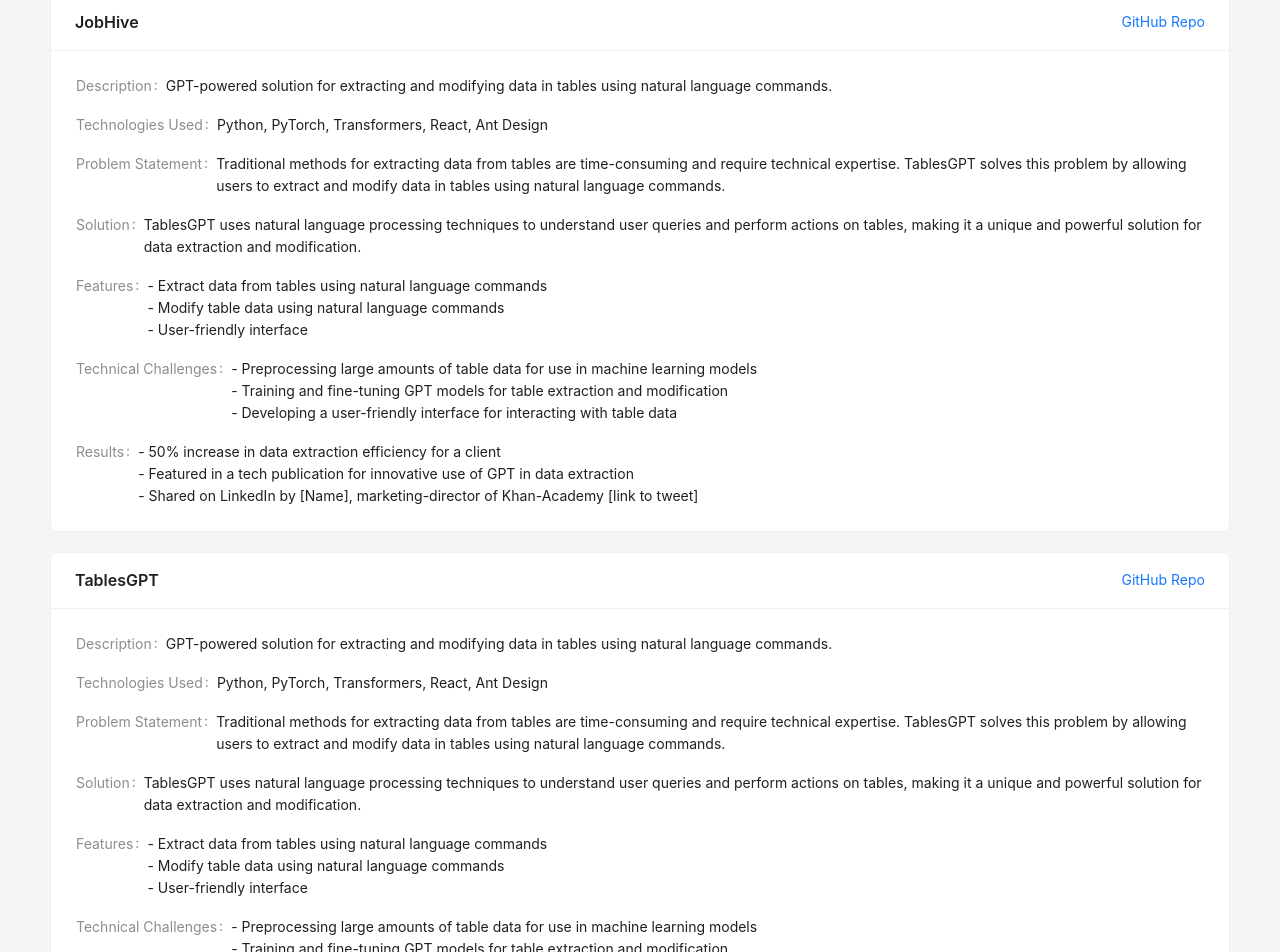
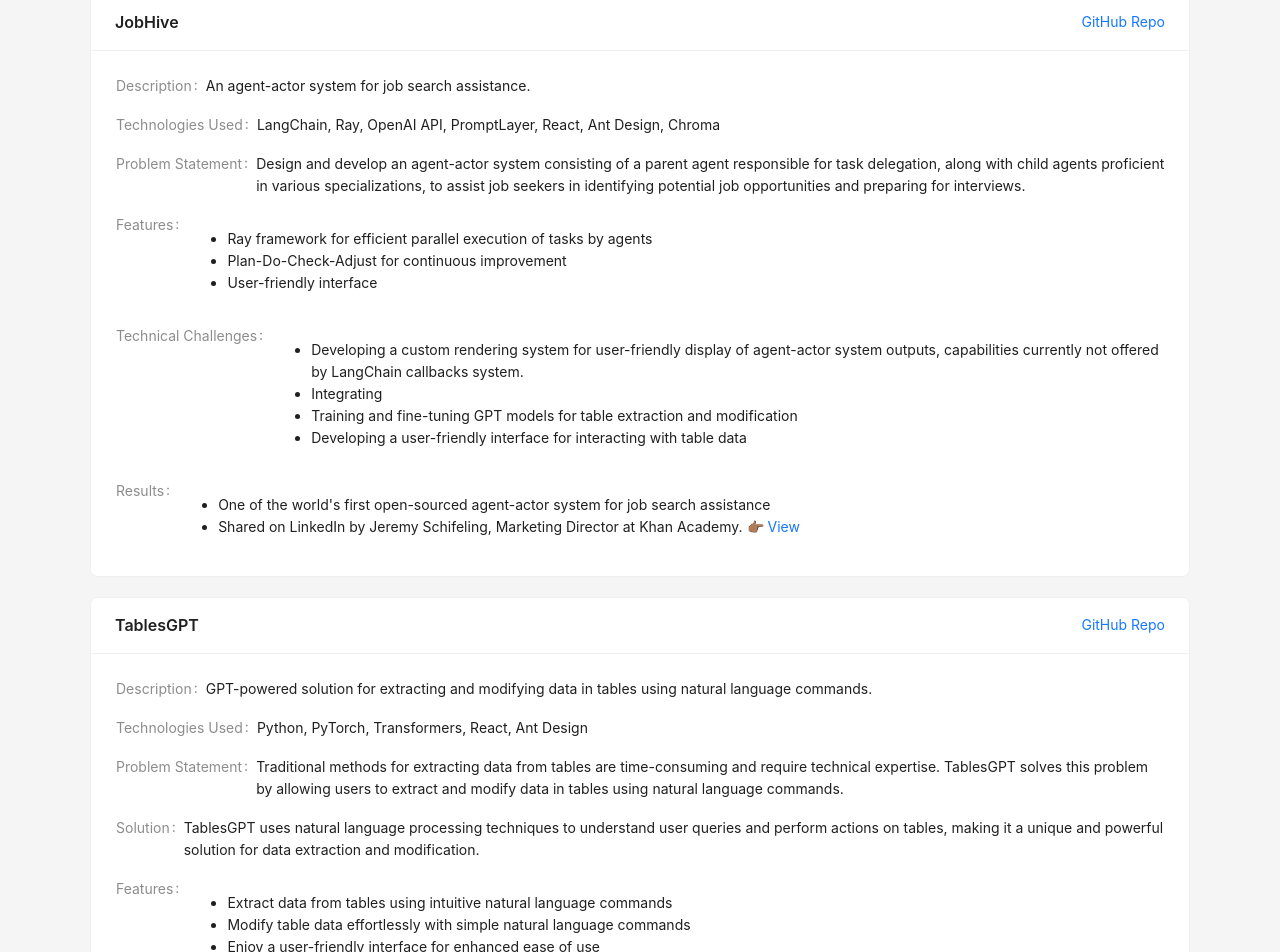
Before and after one commit to lightshifted/ml-portfolio, a React (Create React App) app: page / in a window 1280 px wide. Shown: the part 1058-2010 px from the top of the page. Built offline with nearby package versions, Linux system fonts and the light colour scheme.

Commit message:
updated JobHive project description

```diff
--- a/src/components/introductionCard/Introduction.jsx
+++ b/src/components/introductionCard/Introduction.jsx
@@ -11,8 +11,7 @@
         <Text>Prompt Engineer | Software Developer</Text>
         <Divider />
         <Text>
-        <p style={{ textAlign: "left" }}>As a prompt engineering and machine learning enthusiast with a high-level understanding of large language models, I excel in communication and enjoy teaching technical concepts while creating valuable documentation. I possess a creative hacker spirit, basic programming skills, and an organizational mindset that allows me to build teams and proactively address organizational needs. Passionate about making technology safe and beneficial, I anticipate risks, think creatively about new technologies, and stay informed on emerging research and industry trends.
-</p>
+        <p style={{ textAlign: "left" }}>As a prompt engineering and machine learning enthusiast with a high-level understanding of large language models, I excel in communication and enjoy teaching technical concepts while creating valuable documentation. I possess a creative hacker spirit, basic programming skills, and an organizational mindset that allows me to build teams and proactively address organizational needs. Passionate about making technology safe and beneficial, I anticipate risks, think creatively about new technologies, and stay informed on emerging research and industry trends.</p>
         </Text>
       </Card>
     </div>
--- a/src/components/navBar/Navbar.module.css
+++ b/src/components/navBar/Navbar.module.css
@@ -29,3 +29,10 @@
 .navbar-menu .ant-menu-item-selected a :local {
   color: #1890ff;
 }
+
+@media screen and (max-width: 767px) {
+  .navbar :local {
+    display: none;
+    height: 0px;
+  }
+}
--- a/src/components/projectsCard/Projects.jsx
+++ b/src/components/projectsCard/Projects.jsx
@@ -10,31 +10,35 @@
     <Card title="JobHive" extra={<a href="https://project-link">GitHub Repo</a>} style={{ marginBottom: 20 }}>
     <Descriptions column={1}>
       <Descriptions.Item label="Description">
-        GPT-powered solution for extracting and modifying data in tables using natural language commands.
+        An agent-actor system for job search assistance.
       </Descriptions.Item>
       <Descriptions.Item label="Technologies Used">
-        Python, PyTorch, Transformers, React, Ant Design
+        LangChain, Ray, OpenAI API, PromptLayer, React, Ant Design, Chroma
       </Descriptions.Item>
       <Descriptions.Item label="Problem Statement">
-        Traditional methods for extracting data from tables are time-consuming and require technical expertise. TablesGPT solves this problem by allowing users to extract and modify data in tables using natural language commands.
-      </Descriptions.Item>
-      <Descriptions.Item label="Solution">
-        TablesGPT uses natural language processing techniques to understand user queries and perform actions on tables, making it a unique and powerful solution for data extraction and modification.
+        Design and develop an agent-actor system consisting of a parent agent responsible for task delegation, along with child agents
+        proficient in various specializations, to assist job seekers in identifying potential job opportunities and preparing for interviews.
       </Descriptions.Item>
       <Descriptions.Item label="Features">
-        - Extract data from tables using natural language commands<br />
-        - Modify table data using natural language commands<br />
-        - User-friendly interface<br />
+        <ul>
+        <li>Ray framework for efficient parallel execution of tasks by agents</li>
+        <li>Plan-Do-Check-Adjust for continuous improvement</li>
+        <li>User-friendly interface</li>
+        </ul>
       </Descriptions.Item>
       <Descriptions.Item label="Technical Challenges">
-        - Preprocessing large amounts of table data for use in machine learning models<br />
-        - Training and fine-tuning GPT models for table extraction and modification<br />
-        - Developing a user-friendly interface for interacting with table data<br />
+        <ul>
+        <li>Developing a custom rendering system for user-friendly display of agent-actor system outputs, capabilities currently not offered by LangChain callbacks system.</li>
+        <li>Integrating</li>
+        <li>Training and fine-tuning GPT models for table extraction and modification</li>
+        <li>Developing a user-friendly interface for interacting with table data</li>
+        </ul>
       </Descriptions.Item>
       <Descriptions.Item label="Results">
-        - 50% increase in data extraction efficiency for a client<br />
-        - Featured in a tech publication for innovative use of GPT in data extraction<br />
-        - Shared on LinkedIn by [Name], marketing-director of Khan-Academy [link to tweet]
+        <ul>
+        <li>One of the world's first open-sourced agent-actor system for job search assistance</li>
+        <li>Shared on LinkedIn by Jeremy Schifeling, Marketing Director at Khan Academy. 👉🏾 <a href="https://www.linkedin.com/posts/schifeling_github-lightshiftedjobhive-an-agent-actor-activity-7061452083899629568-A35E?utm_source=share&utm_medium=member_desktop" target="_blank">View</a></li>
+        </ul>
       </Descriptions.Item>
     </Descriptions>
   </Card>
@@ -53,10 +57,12 @@
         TablesGPT uses natural language processing techniques to understand user queries and perform actions on tables, making it a unique and powerful solution for data extraction and modification.
       </Descriptions.Item>
       <Descriptions.Item label="Features">
-        - Extract data from tables using natural language commands<br />
-        - Modify table data using natural language commands<br />
-        - User-friendly interface<br />
-      </Descriptions.Item>
+  <ul>
+    <li>Extract data from tables using intuitive natural language commands</li>
+    <li>Modify table data effortlessly with simple natural language commands</li>
+    <li>Enjoy a user-friendly interface for enhanced ease of use</li>
+  </ul>
+</Descriptions.Item>
       <Descriptions.Item label="Technical Challenges">
         - Preprocessing large amounts of table data for use in machine learning models<br />
         - Training and fine-tuning GPT models for table extraction and modification<br />
--- a/src/pages/MLPortfolio.css
+++ b/src/pages/MLPortfolio.css
@@ -0,0 +1,17 @@
+@import url('https://fonts.googleapis.com/css2?family=Montserrat&display=swap');
+
+
+.layout {
+    min-height: 100vh;
+}
+
+.portfolio-header {
+    background: #fff;
+    text-align: center;
+}
+
+.portfolio-content {
+    padding: 0 50px;
+    max-width: 75rem;
+    margin: 0 auto;
+}
--- a/src/pages/MLPortfolio.jsx
+++ b/src/pages/MLPortfolio.jsx
@@ -7,6 +7,7 @@
 import Projects from '../components/projectsCard/Projects';
 import Skills from '../components/skillsCard/Skills';
 import Contact from '../components/contactCard/Contact';
+import './MLPortfolio.css'
 
 const { Header, Content, Footer } = Layout;
 
@@ -14,8 +15,10 @@
 const MLPortfolio = () => {
   return (
     <Layout className="layout">
-    <Navbar />
-      <Content style={{ padding: '0 50px' }}>
+      <Header className="portfolio-header">
+        <Navbar />
+      </Header>
+      <Content className="portfolio-content">
         <div className="site-layout-content">
           <Introduction />
           <Experience />
@@ -25,7 +28,7 @@
         </div>
       </Content>
       <Footer style={{ textAlign: 'center' }}>
-      ©{new Date().getFullYear()} Jason Wheeler. All Rights Reserved.
+        ©{new Date().getFullYear()} Jason Wheeler. All Rights Reserved.
       </Footer>
     </Layout>
   );
```
